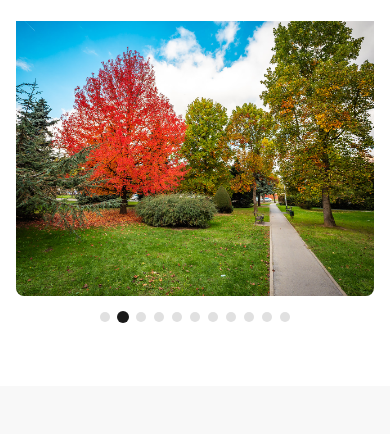
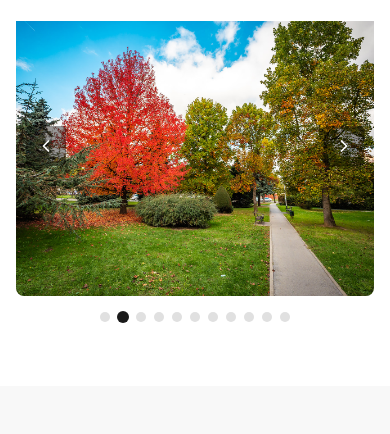
Before and after one commit to orb1986/Stype-portfolio-page, a plain HTML site: page index.html in a window 390 px wide. Shown: the part 84-518 px from the top of the page. Drawn offline with Linux system fonts and the light colour scheme.

Commit message:
Add navigation buttons to mobile gallery slideshow
- Add left and right arrow buttons on slideshow sides
- Buttons positioned at center of slides with semi-transparent dark background
- Buttons fade from 0.4 to 0.6 opacity on hover for better UX
- Previous/Next buttons manually control slideshow navigation
- Clicking buttons pauses autoplay, resumes after navigation
- Arrows point left/right for intuitive direction

Mobile slideshow improvements:
- Better control over image browsing with arrow buttons
- Semi-transparent styling (rgba(0,0,0,0.4)) prevents obstruction
- Smooth transitions and hover effects for better UX
- Works alongside dot navigation and auto-rotation
- Touch-friendly 40x40px button size

```diff
--- a/css/styles.css
+++ b/css/styles.css
@@ -272,6 +272,8 @@ button {
     width: 100%;
     overflow: hidden;
     border-radius: 8px;
+    display: flex;
+    align-items: center;
 }
 
 .mobile-gallery-slideshow .slideshow-track {
@@ -315,6 +317,43 @@ button {
 .mobile-gallery-slideshow .slideshow-dot.active {
     background-color: var(--color-text);
     transform: scale(1.2);
+}
+
+/* Navigation buttons for slideshow */
+.slideshow-nav {
+    position: absolute;
+    top: 50%;
+    transform: translateY(-50%);
+    z-index: 10;
+    background: rgba(0, 0, 0, 0.4);
+    color: white;
+    border: none;
+    width: 40px;
+    height: 40px;
+    display: flex;
+    align-items: center;
+    justify-content: center;
+    cursor: pointer;
+    border-radius: 4px;
+    transition: background-color var(--transition-fast);
+    padding: 0;
+}
+
+.slideshow-nav:hover {
+    background: rgba(0, 0, 0, 0.6);
+}
+
+.slideshow-nav svg {
+    width: 20px;
+    height: 20px;
+}
+
+.slideshow-nav-prev {
+    left: 10px;
+}
+
+.slideshow-nav-next {
+    right: 10px;
 }
 
 .masonry-grid {
--- a/index.html
+++ b/index.html
@@ -83,9 +83,19 @@
         <!-- Mobile Slideshow - visible only on mobile -->
         <div class="mobile-gallery-slideshow" id="mobileGallerySlideshow">
             <div class="slideshow-container">
+                <button class="slideshow-nav slideshow-nav-prev" id="gallerySlideshowPrev" aria-label="Previous slide">
+                    <svg xmlns="http://www.w3.org/2000/svg" width="24" height="24" viewBox="0 0 24 24" fill="none" stroke="currentColor" stroke-width="2" stroke-linecap="round" stroke-linejoin="round">
+                        <polyline points="15 18 9 12 15 6"></polyline>
+                    </svg>
+                </button>
                 <div class="slideshow-track" id="gallerySlideshow">
                     <!-- Slides populated by JavaScript -->
                 </div>
+                <button class="slideshow-nav slideshow-nav-next" id="gallerySlideshowNext" aria-label="Next slide">
+                    <svg xmlns="http://www.w3.org/2000/svg" width="24" height="24" viewBox="0 0 24 24" fill="none" stroke="currentColor" stroke-width="2" stroke-linecap="round" stroke-linejoin="round">
+                        <polyline points="9 18 15 12 9 6"></polyline>
+                    </svg>
+                </button>
             </div>
             <div class="slideshow-dots" id="gallerySlideshowDots"></div>
         </div>
--- a/js/main.js
+++ b/js/main.js
@@ -275,6 +275,8 @@ function updateMobileGallerySlideshow(images) {
 function initMobileGallerySlideshow() {
     const track = document.getElementById('gallerySlideshow');
     const dotsContainer = document.getElementById('gallerySlideshowDots');
+    const prevBtn = document.getElementById('gallerySlideshowPrev');
+    const nextBtn = document.getElementById('gallerySlideshowNext');
 
     if (!track || !dotsContainer) return;
 
@@ -310,6 +312,11 @@ function initMobileGallerySlideshow() {
         goToSlide(next);
     }
 
+    function prevSlide() {
+        const prev = (currentSlide - 1 + slides.length) % slides.length;
+        goToSlide(prev);
+    }
+
     // Auto-play every 4 seconds
     function startAutoplay() {
         autoplayInterval = setInterval(nextSlide, 4000);
@@ -322,6 +329,23 @@ function initMobileGallerySlideshow() {
     // Pause on hover
     track.addEventListener('mouseenter', stopAutoplay);
     track.addEventListener('mouseleave', startAutoplay);
+
+    // Add button event listeners
+    if (prevBtn) {
+        prevBtn.addEventListener('click', () => {
+            stopAutoplay();
+            prevSlide();
+            startAutoplay();
+        });
+    }
+
+    if (nextBtn) {
+        nextBtn.addEventListener('click', () => {
+            stopAutoplay();
+            nextSlide();
+            startAutoplay();
+        });
+    }
 
     // Start autoplay
     startAutoplay();
```
